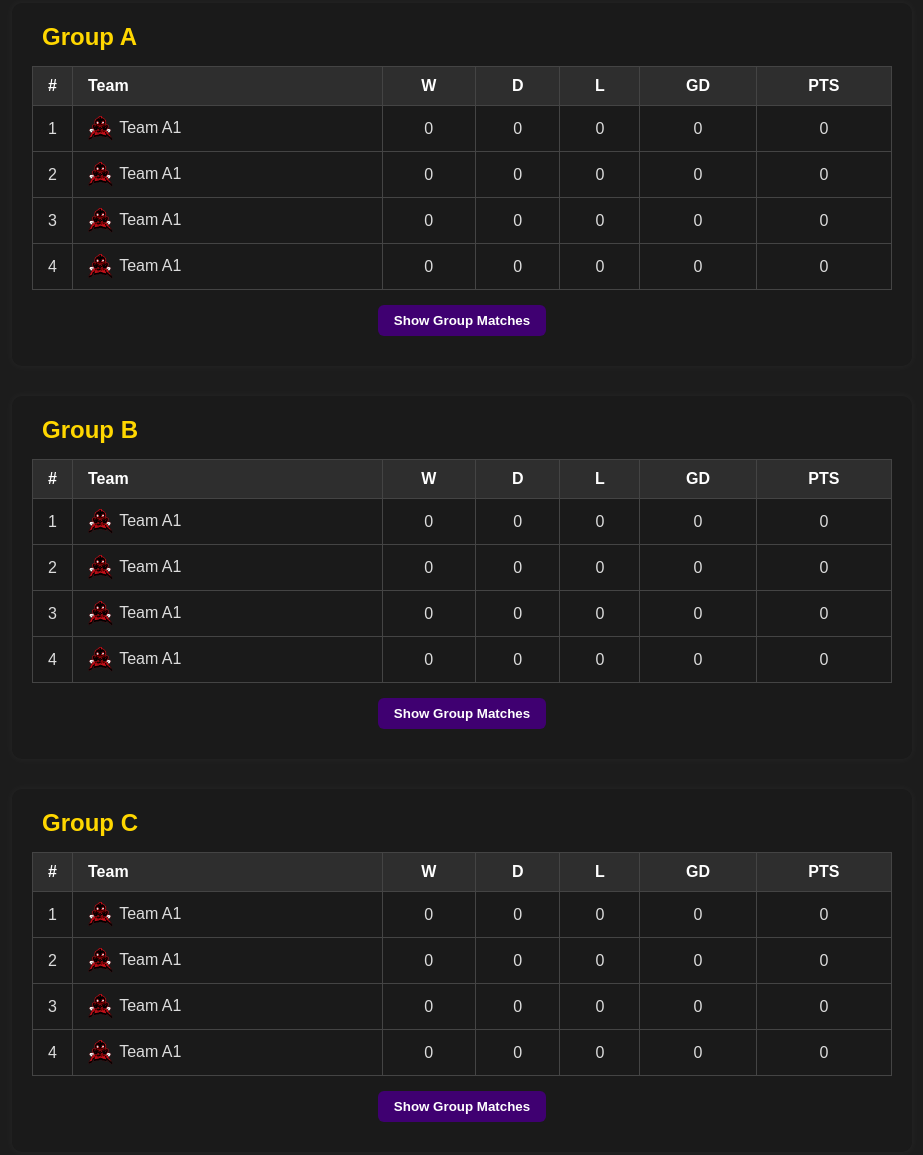
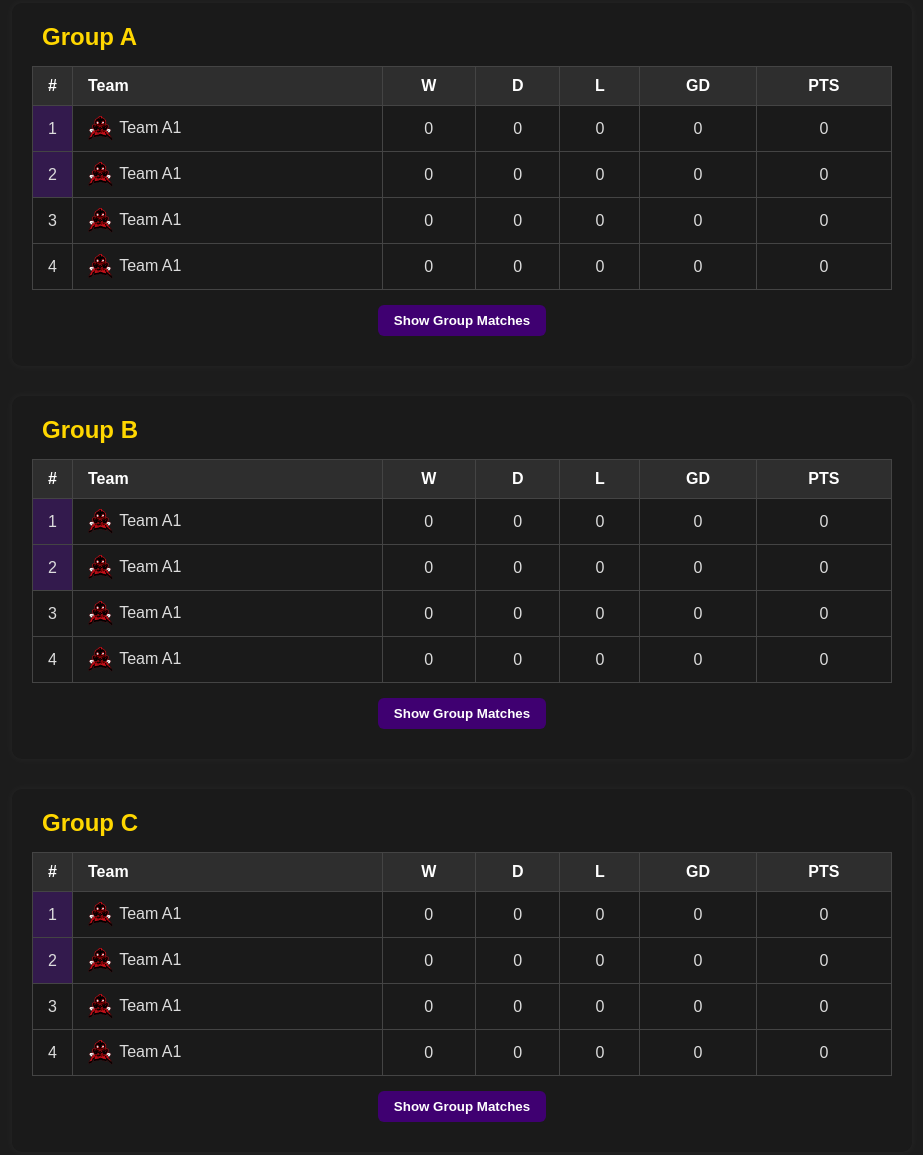
Before and after one commit to a3george3/esportshax, a website: page preseason.html in a window 1280 px wide. Shown: the part 232-1387 px from the top of the page, without its empty margins (178-1101 px from the left). Drawn offline with nearby package versions, Linux system fonts and the light colour scheme; a web font is replaced by a local one.

```diff
--- a/css/preseason.css
+++ b/css/preseason.css
@@ -210,6 +210,10 @@
   border-radius: 3px;
 }
 
+.firstplace {
+  background-color: #331a4d;
+}
+
 .match-vs img.team-logo {
   margin: 0 6px 0 6px;
 }
--- a/preseason.html
+++ b/preseason.html
@@ -101,7 +101,7 @@
             </thead>
             <tbody>
               <tr>
-                <td>1</td>
+                <td class="firstplace">1</td>
                 <td>
                   <img src="images/fear.png" alt="Team A1" class="team-logoo" />
                   Team A1
@@ -113,7 +113,7 @@
                 <td>0</td>
               </tr>
               <tr>
-                <td>2</td>
+                <td class="firstplace">2</td>
                 <td>
                   <img src="images/fear.png" alt="Team A1" class="team-logoo" />
                   Team A1
@@ -185,7 +185,7 @@
             </thead>
             <tbody>
               <tr>
-                <td>1</td>
+                <td class="firstplace">1</td>
                 <td>
                   <img src="images/fear.png" alt="Team A1" class="team-logoo" />
                   Team A1
@@ -197,7 +197,7 @@
                 <td>0</td>
               </tr>
               <tr>
-                <td>2</td>
+                <td class="firstplace">2</td>
                 <td>
                   <img src="images/fear.png" alt="Team A1" class="team-logoo" />
                   Team A1
@@ -267,7 +267,7 @@
             </thead>
             <tbody>
               <tr>
-                <td>1</td>
+                <td class="firstplace">1</td>
                 <td>
                   <img src="images/fear.png" alt="Team A1" class="team-logoo" />
                   Team A1
@@ -279,7 +279,7 @@
                 <td>0</td>
               </tr>
               <tr>
-                <td>2</td>
+                <td class="firstplace">2</td>
                 <td>
                   <img src="images/fear.png" alt="Team A1" class="team-logoo" />
                   Team A1
@@ -350,7 +350,7 @@
             </thead>
             <tbody>
               <tr>
-                <td>1</td>
+                <td class="firstplace">1</td>
                 <td>
                   <img src="images/fear.png" alt="Team A1" class="team-logoo" />
                   Team A1
@@ -362,7 +362,7 @@
                 <td>0</td>
               </tr>
               <tr>
-                <td>2</td>
+                <td class="firstplace">2</td>
                 <td>
                   <img src="images/fear.png" alt="Team A1" class="team-logoo" />
                   Team A1
```
